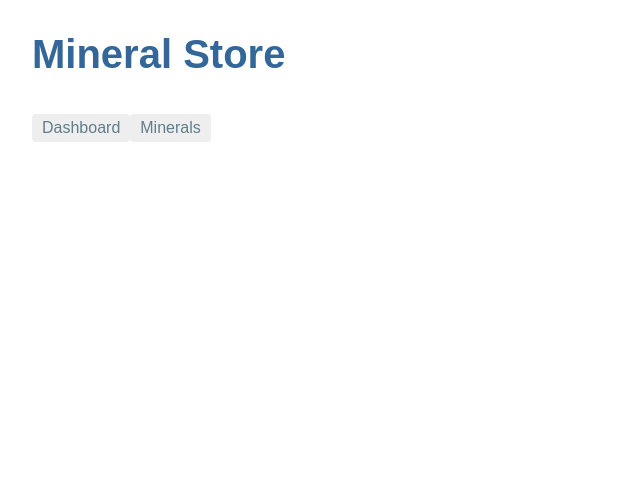
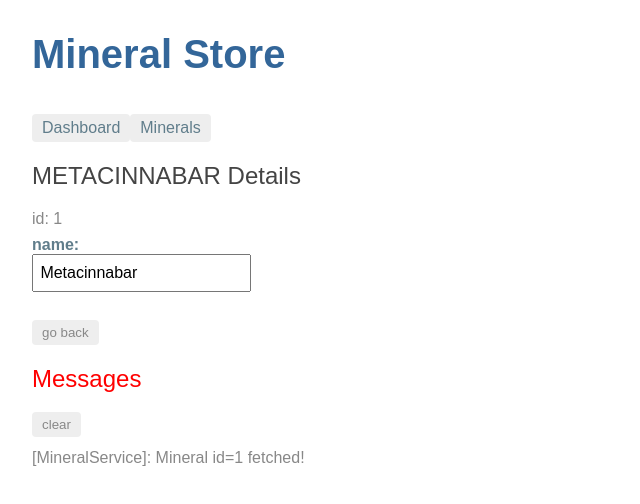
Before and after one commit to alejomg/mineral-store, an Angular app: page /detail/1 in a window 1280 px wide. Before the commit this address led to /. Shown: the top 504 px of the page, without its empty margins (0-640 px from the left). Built offline with nearby package versions, Linux system fonts and the light colour scheme.

Commit message:
Navigating to hero details

```diff
--- a/src/app/app-routing.module.ts
+++ b/src/app/app-routing.module.ts
@@ -3,11 +3,13 @@ import { NgModule } from '@angular/core';
 import { RouterModule, Routes } from '@angular/router';
 import { MineralComponent } from './mineral/mineral.component';
 import { DashboardComponent }   from './dashboard/dashboard.component';
+import { MineralDetailComponent }  from './mineral-detail/mineral-detail.component';
 
 const routes: Routes = [
   { path: '', redirectTo: '/dashboard', pathMatch: 'full' },
   { path: 'dashboard', component: DashboardComponent },
-  { path: 'minerals', component: MineralComponent }
+  { path: 'minerals', component: MineralComponent },
+  { path: 'detail/:id', component: MineralDetailComponent }
 ];
 
 // generally components are not declared in a routing module
--- a/src/app/dashboard/dashboard.component.html
+++ b/src/app/dashboard/dashboard.component.html
@@ -1,6 +1,6 @@
 <h2>Top Minerals</h2>
 <div class="grid grid-pad">
-	<a *ngFor="let mineral of minerals" class="col-1-4">
+	<a *ngFor="let mineral of minerals" class="col-1-4" routerLink="/detail/{{mineral.id}}">
 		<div class="module mineral">
 			<h4>{{mineral.name}}</h4>
 		</div>
--- a/src/app/mineral-detail/mineral-detail.component.css
+++ b/src/app/mineral-detail/mineral-detail.component.css
@@ -0,0 +1,30 @@
+/* HeroDetailComponent's private CSS styles */
+label {
+  display: inline-block;
+  width: 3em;
+  margin: .5em 0;
+  color: #607D8B;
+  font-weight: bold;
+}
+input {
+  height: 2em;
+  font-size: 1em;
+  padding-left: .4em;
+}
+button {
+  margin-top: 20px;
+  font-family: Arial;
+  background-color: #eee;
+  border: none;
+  padding: 5px 10px;
+  border-radius: 4px;
+  cursor: pointer; cursor: hand;
+}
+button:hover {
+  background-color: #cfd8dc;
+}
+button:disabled {
+  background-color: #eee;
+  color: #ccc;
+  cursor: auto;
+}
--- a/src/app/mineral-detail/mineral-detail.component.html
+++ b/src/app/mineral-detail/mineral-detail.component.html
@@ -7,3 +7,4 @@
 		</label>
 	</div>
 </div>
+<button (click)="goBack()">go back</button>
--- a/src/app/mineral-detail/mineral-detail.component.ts
+++ b/src/app/mineral-detail/mineral-detail.component.ts
@@ -1,5 +1,7 @@
 import { Component, OnInit, Input } from '@angular/core';
-
+import { ActivatedRoute } from '@angular/router';
+import { Location } from '@angular/common';
+import { MineralService }  from '../mineral.service';
 import { Mineral } from '../mineral';
 
 @Component({
@@ -11,9 +13,22 @@ export class MineralDetailComponent implements OnInit {
 
 	@Input() mineral: Mineral;
 
-	constructor() { }
+	constructor(private route: ActivatedRoute, private mineralService: MineralService,
+		private location: Location) { }
 
 	ngOnInit() {
+		this.getMineral();
+	}
+
+	getMineral(): void {
+		const id = +this.route.snapshot.paramMap.get('id');
+		this.mineralService.getMineral(id).subscribe(
+			mineral => this.mineral = mineral
+		);
+	}
+
+	goBack(): void {
+		this.location.back();
 	}
 
 }
--- a/src/app/mineral.service.ts
+++ b/src/app/mineral.service.ts
@@ -16,4 +16,10 @@ export class MineralService {
 		return of(MINERALS);
 	}
 
+	getMineral(id: number): Observable<Mineral> {
+		// backticks ( ` ) define a JavaScript template literal for embedding the id.
+		this.messageService.add(`[MineralService]: Mineral id=${id} fetched!`);
+		return of(MINERALS.find(mineral => mineral.id === id));
+	}
+
 }
--- a/src/app/mineral/mineral.component.css
+++ b/src/app/mineral/mineral.component.css
@@ -1,8 +1,4 @@
-/* MineralComponent's private CSS styles */
-.selected {
-  background-color: #CFD8DC !important;
-  color: white;
-}
+/* HeroesComponent's private CSS styles */
 .minerals {
   margin: 0 0 2em 0;
   list-style-type: none;
@@ -10,28 +6,33 @@
   width: 15em;
 }
 .minerals li {
+  position: relative;
   cursor: pointer;
-  position: relative;
-  left: 0;
   background-color: #EEE;
   margin: .5em;
   padding: .3em 0;
   height: 1.6em;
   border-radius: 4px;
 }
-.minerals li.selected:hover {
-  background-color: #BBD8DC !important;
-  color: white;
-}
+
 .minerals li:hover {
   color: #607D8B;
   background-color: #DDD;
   left: .1em;
 }
-.minerals .text {
+
+.minerals a {
+  color: #888;
+  text-decoration: none;
   position: relative;
-  top: -3px;
+  display: block;
+  width: 250px;
 }
+
+.minerals a:hover {
+  color:#607D8B;
+}
+
 .minerals .badge {
   display: inline-block;
   font-size: small;
@@ -43,6 +44,8 @@
   left: -1px;
   top: -4px;
   height: 1.8em;
+  min-width: 16px;
+  text-align: right;
   margin-right: .8em;
   border-radius: 4px 0 0 4px;
 }
--- a/src/app/mineral/mineral.component.html
+++ b/src/app/mineral/mineral.component.html
@@ -1,10 +1,8 @@
 <h2>Minerals</h2>
 <ul class="minerals">
-	<li *ngFor="let mineral of minerals"
-		(click)="onSelect(mineral)"
-		[class.selected]="mineral === selectedMineral">
-		<span class="badge">{{mineral.id}}</span> {{mineral.name}}
+	<li *ngFor="let mineral of minerals">
+		<a routerLink="/detail/{{mineral.id}}">
+			<span class="badge">{{mineral.id}}</span> {{mineral.name}}
+		</a>
 	</li>
 </ul>
-
-<app-mineral-detail [mineral]="selectedMineral"></app-mineral-detail>
--- a/src/app/mineral/mineral.component.ts
+++ b/src/app/mineral/mineral.component.ts
@@ -11,16 +11,10 @@ export class MineralComponent implements OnInit {
 
 	minerals : Mineral[];
 
-	selectedMineral : Mineral;
-
 	constructor(private mineralService: MineralService) { }
 
 	ngOnInit() {
 		this.getMinerals();
-	}
-
-	onSelect(mineral: Mineral): void {
-		this.selectedMineral = mineral;
 	}
 
 	getMinerals(): void {
```
